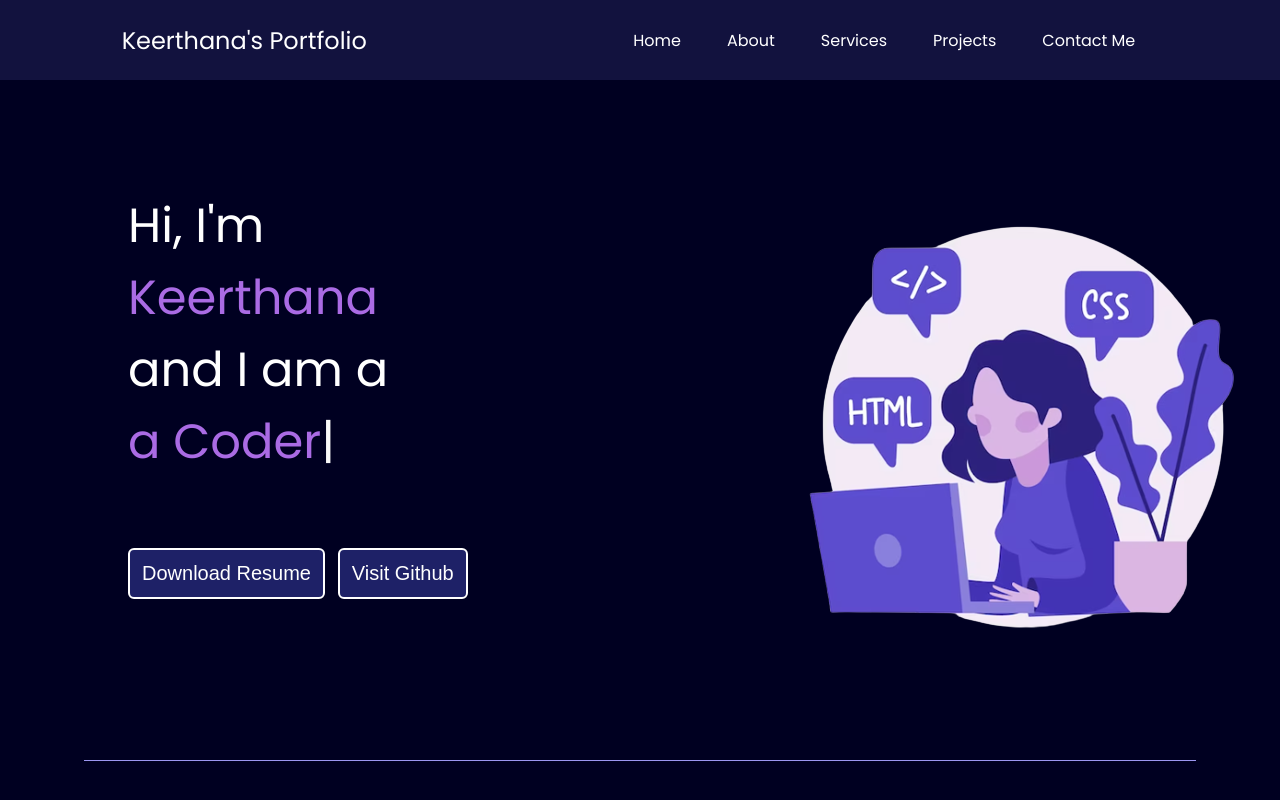
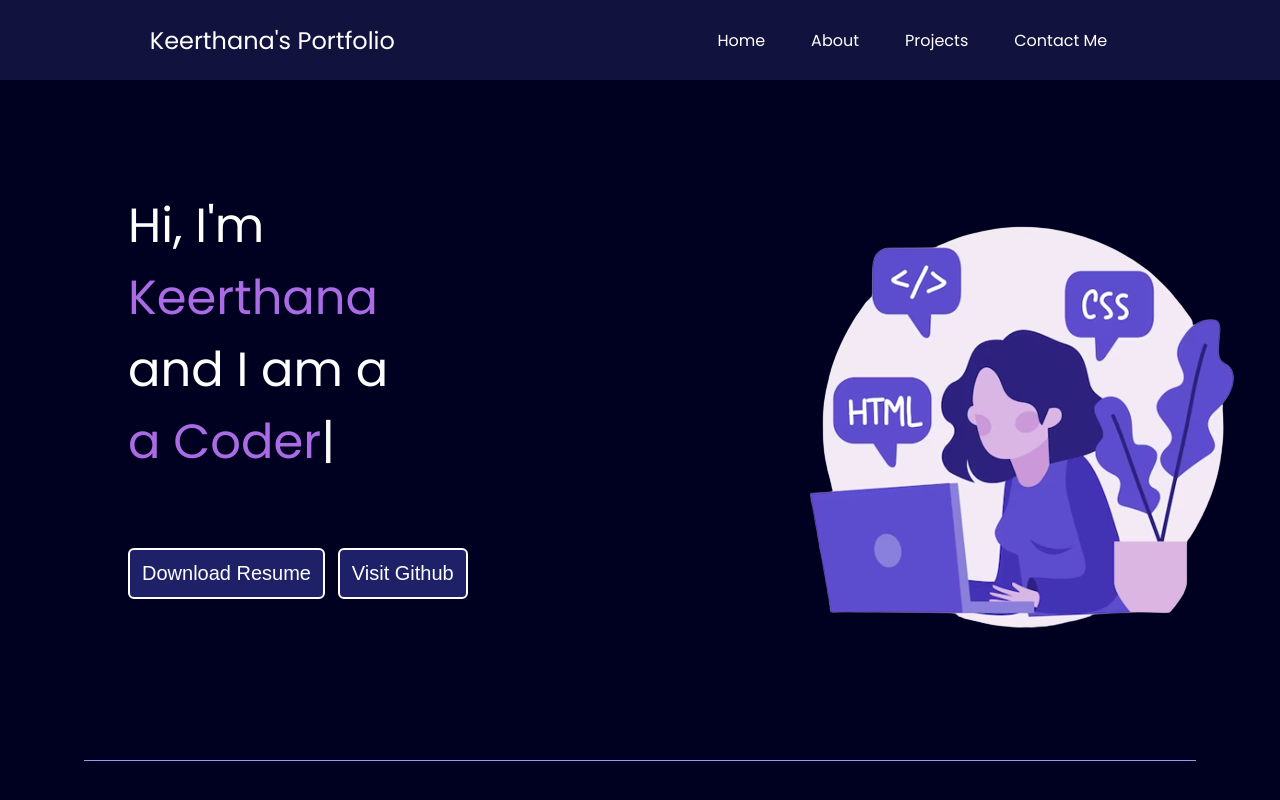
Before and after one commit to Keerthana379/portfolio, a plain HTML site: page index.html in a window 1280 px wide. Shown: the top 800 px of the page. Drawn offline with nearby package versions, Linux system fonts and the light colour scheme.

Commit message:
Update index.html

```diff
--- a/index.html
+++ b/index.html
@@ -300,7 +300,6 @@
                 <ul>
                     <li><a href="#home-section">Home</a></li>
                     <li><a href="#education">About</a></li>
-                    <li><a href="/">Services</a></li>
                     <li><a href="/">Projects</a></li>
                     <li><a href="#foot">Contact Me</a></li>
                 </ul>
```
